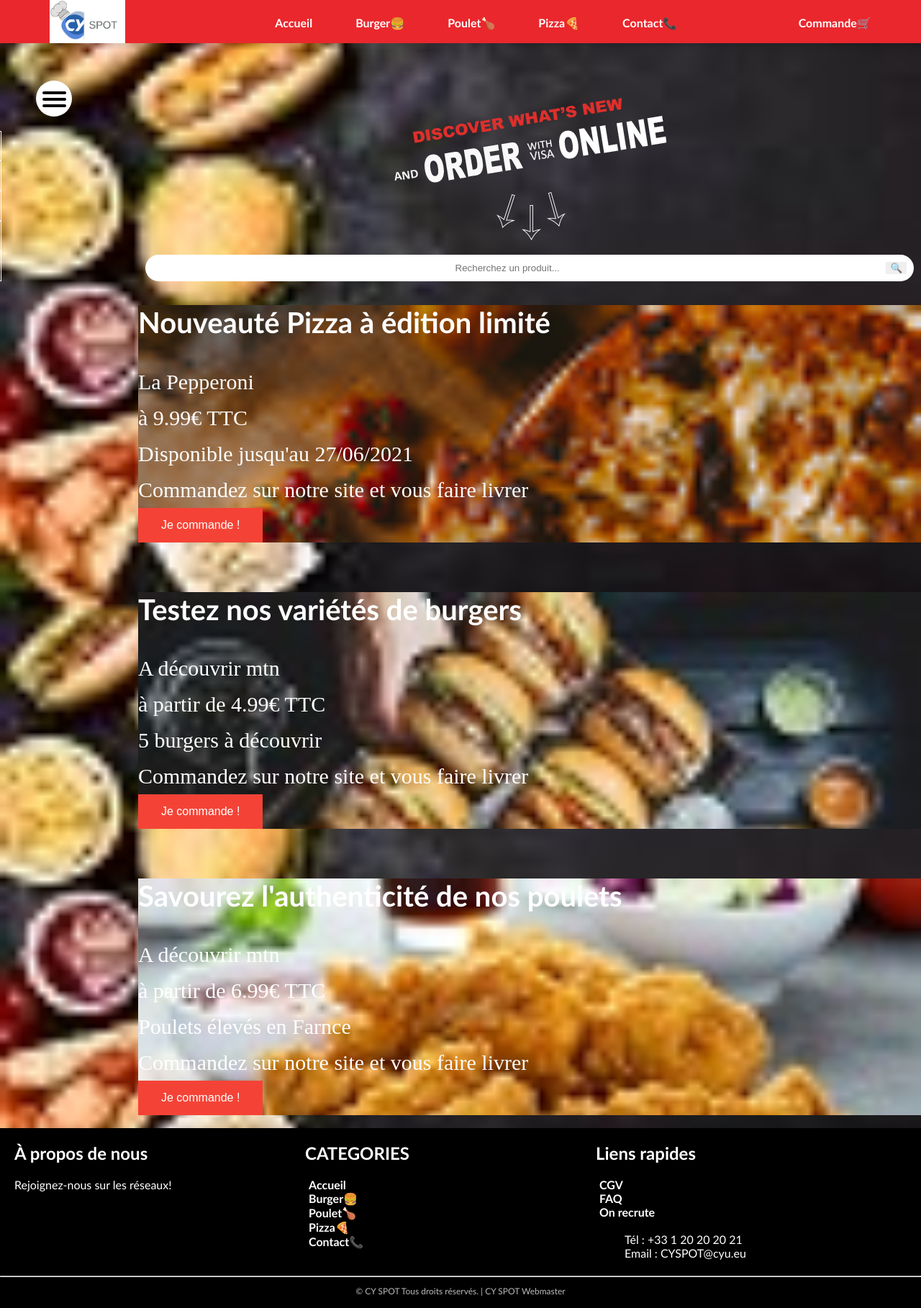
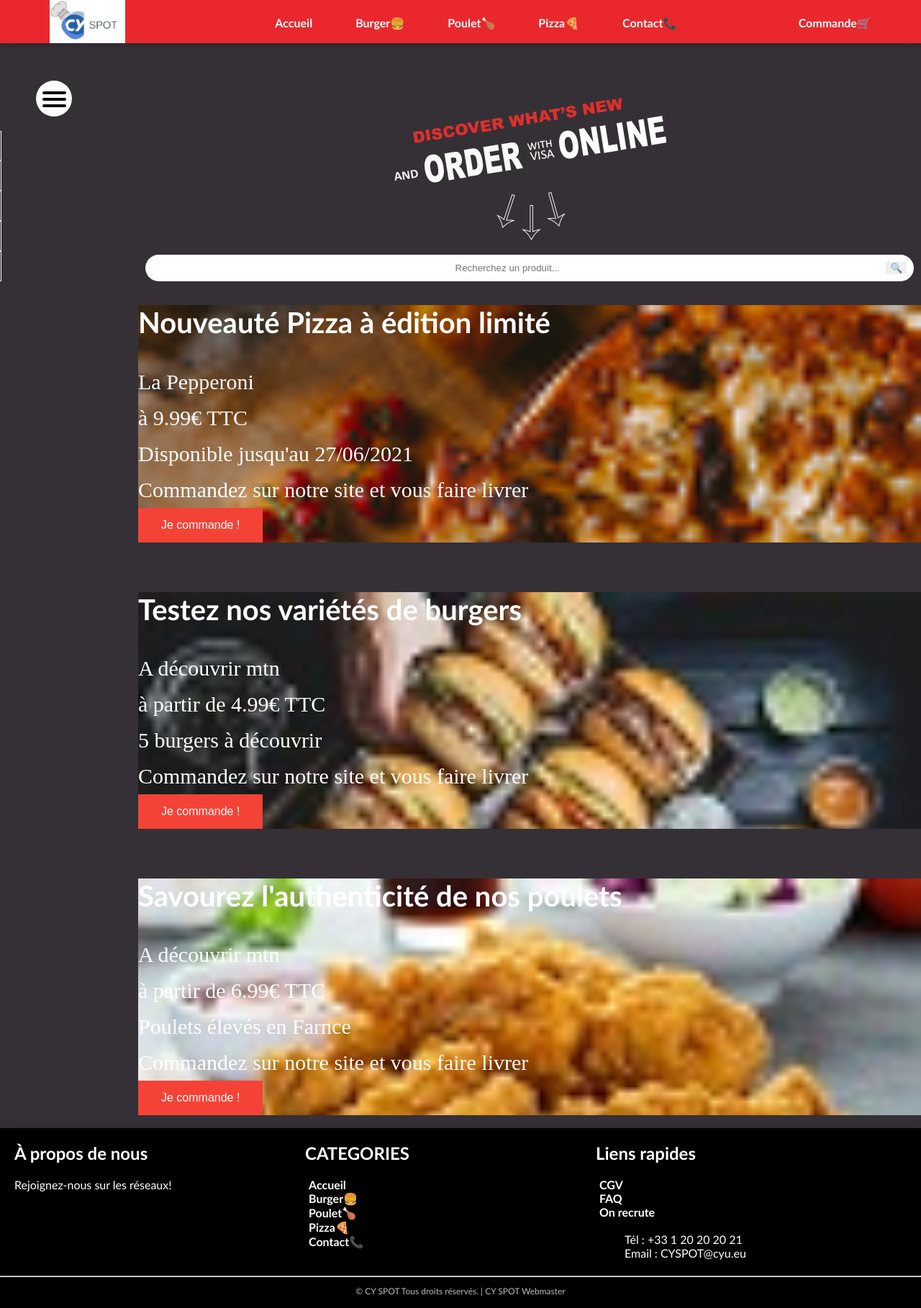
Before and after one commit to ariraja/ProjetDevWeb2k21, a PHP site: page /index.html in a window 1280 px wide. Shown: the whole page at 72% size. Run offline with PHP 8.4, Linux system fonts and the light colour scheme.

Commit message:
maj style

```diff
--- a/css/index.css
+++ b/css/index.css
@@ -1,10 +1,11 @@
 body{
     margin: 0px;
     padding-bottom: 250px;
-    background-image: url(../img/bg.jpg);
+    /*background-image: url(../img/bg.jpg);
     background-attachment: fixed;
     background-size: cover;
-    background-repeat: no-repeat;
+    background-repeat: no-repeat;*/
+    background: #353036;
     position: relative;
 }
 ul{
```
